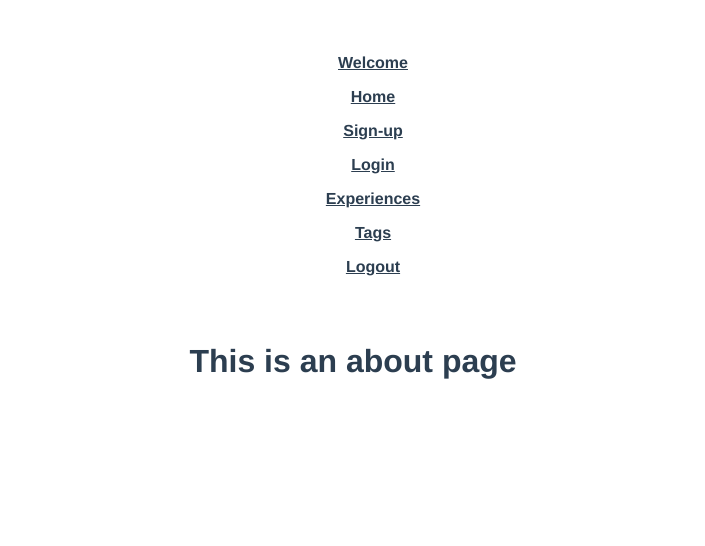
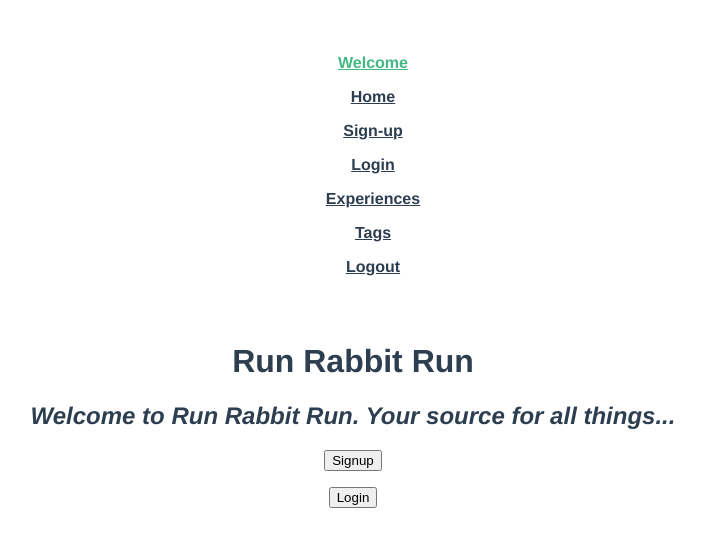
Before and after one commit to howema/run-rabbit-run-frontend, a Vue app: page /welcome in a window 1280 px wide. Shown: the top 546 px of the page, without its empty margins (287-992 px from the left). Built offline with nearby package versions, Linux system fonts and the light colour scheme.

Commit message:
adds signup and login buttons to welcome page

```diff
--- a/src/App.vue
+++ b/src/App.vue
@@ -2,7 +2,7 @@
   <div id="app">
     <div id="nav">
       <ul>
-        <router-link to="/about">Welcome</router-link>
+        <router-link to="/welcome">Welcome</router-link>
       </ul>
       <!-- <ul v-if="isLoggedIn()"> -->
       <ul>
--- a/src/views/Welcome.vue
+++ b/src/views/Welcome.vue
@@ -1,5 +1,10 @@
 <template>
   <div class="about">
-    <h1>This is an about page</h1>
+    <h1>Run Rabbit Run</h1>
+    <h2><i>Welcome to Run Rabbit Run. Your source for all things...</i></h2>
+    <p></p>
+    <router-link to="/signup"><button>Signup</button></router-link>
+    <p></p>
+    <router-link to="/login"><button>Login</button></router-link>
   </div>
 </template>
```
